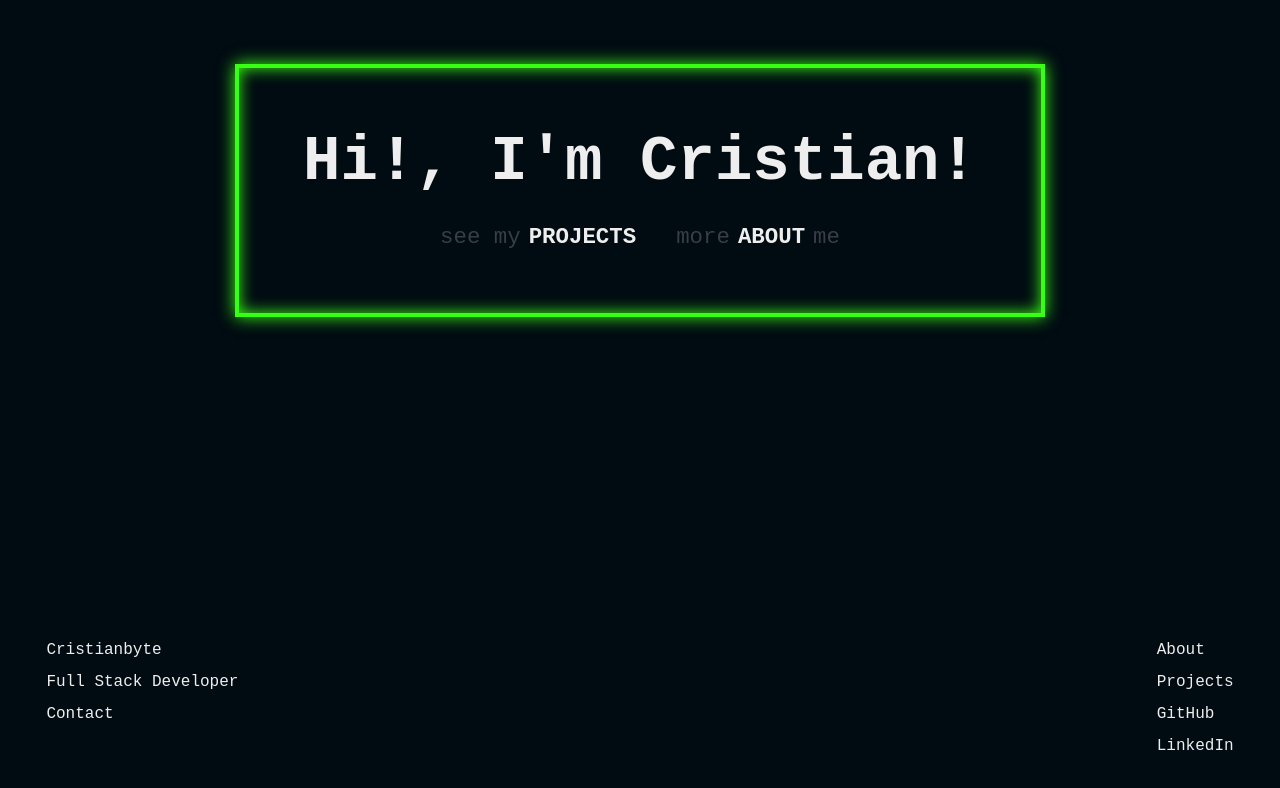
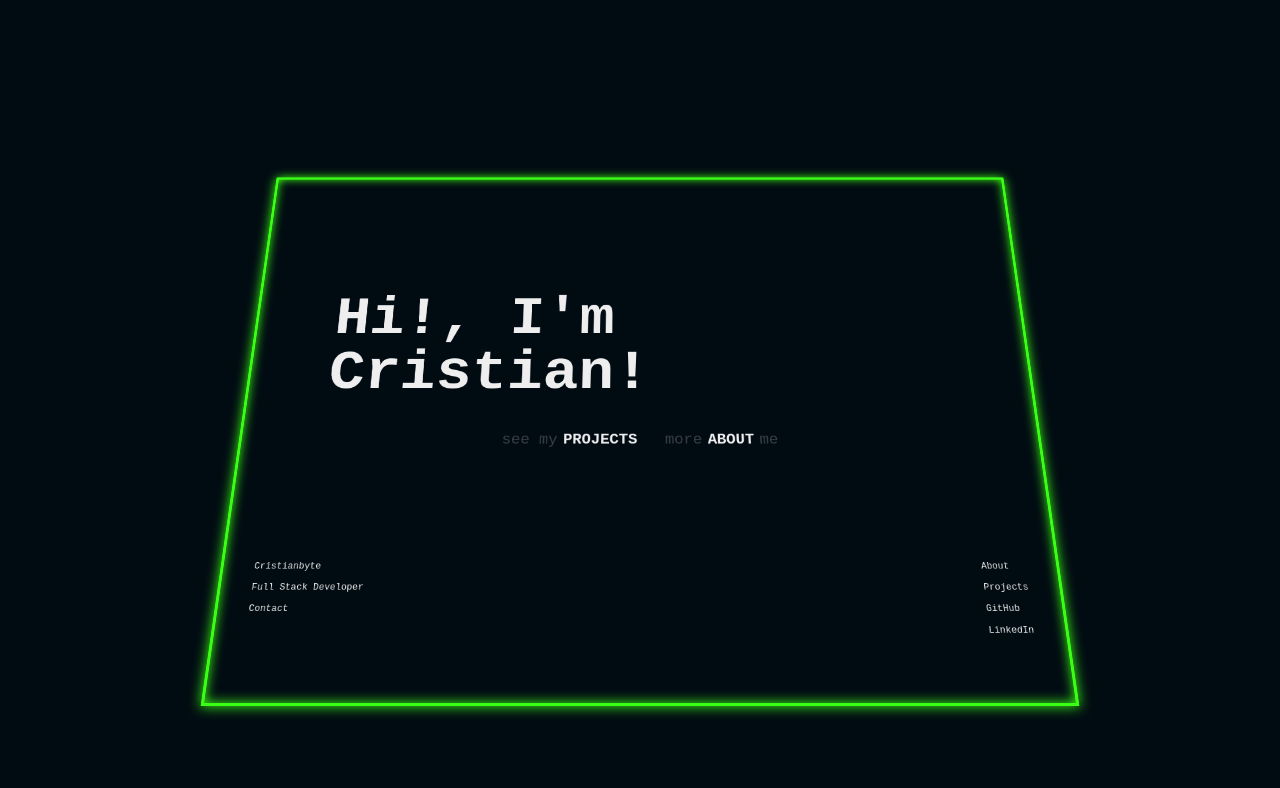
Before and after one commit to cristianbyte/cristianbyte, a React (Vite) app: page / in a window 1280 px wide. Shown: the top 788 px of the page. Built offline with nearby package versions, Linux system fonts and the light colour scheme.

Commit message:
new style

```diff
--- a/src/App.css
+++ b/src/App.css
@@ -5,3 +5,40 @@
   --white: #EEEEEE;
   --greeNeon: #39FF14;
 }
+
+.app__scene{
+  display: flex;
+  justify-content: center;
+  align-items: center;
+  width: 100vw;
+  height: 100vh;
+  perspective: 1000px;
+  background-color: var(--black);
+  overflow: hidden;
+}
+
+.app__window{
+  transition: all 1s ease;
+  display: flex;
+  transform-style: preserve-3d;
+  transform: translateZ(-10rem) rotateX(20deg);
+  transform-origin: bottom;
+  animation: moving .01s ease infinite;
+  flex-direction: column;
+  justify-content: center;
+  /* filter: drop-shadow(0rem 0rem .2rem var(--greeNeon)); */
+  border: solid var(--greeNeon) .3rem;
+  box-shadow: 0 0 1rem 0 var(--greeNeon), inset 0 0 1rem 0 var(--greeNeon);
+  height: 100vh;
+  width: 90%;
+}
+
+@keyframes moving {
+  0%,89.9%{
+    transform: translateZ(-20rem) rotateX(20deg);
+    opacity: 1;
+  }90%,100%{
+    opacity: .5;
+    transform: translateZ(-20rem) translateY(2rem) rotateX(80deg);
+  }
+}
--- a/src/App.jsx
+++ b/src/App.jsx
@@ -5,10 +5,12 @@ import './App.css'
 function App() {
 
   return (
-    <>
-      <Header/>
-      <Nav/>
-    </>
+    <div className="app__scene" >
+      <div className="app__window">
+        <Header/>
+        <Nav/>
+      </div>
+    </div>
   );
 }
 
--- a/src/components/header.css
+++ b/src/components/header.css
@@ -1,30 +1,23 @@
 .header{
-    width: 100vw;
-    height: 100vh;
+    width: 100%;
+    height: 100%;
     display: flex;
     flex-direction: column;
-    justify-content: start;
+    justify-content: center;
     align-items: center;
-    background-color: var(--black);
     color: var(--white);
     font-family: monospace;
-    perspective: 1000px;
-    overflow: hidden;
 }
 
 .header__board{
-    margin-top: 5%;
     display: flex;
     flex-direction: column;
-    justify-content: center;
-    gap: 2rem;
-    transform-style: preserve-3d;
-    transform-origin: 0 -300%;
-    animation: appear .5s ease-in-out forwards;
-    border: .3rem solid var(--greeNeon);
-    box-shadow:  0 0 1rem 0 var(--greeNeon),inset 0 0 1rem var(--greeNeon);
-    padding: 5%;
+    gap: 3rem;
+    width: 80%;
+    height: 50%;
 }
+
+
 
 @keyframes appear {
     0%,20%,40%{
@@ -43,7 +36,7 @@
     opacity: 0;
     pointer-events: none;
     font-weight: bold;
-    font-size: calc(3vh + 3vw);
+    font-size: calc(3vh + 5vw);
     animation: appear 1s .5s ease forwards;
 
 }
--- a/src/components/header.jsx
+++ b/src/components/header.jsx
@@ -2,19 +2,10 @@ import './header.css'
 
 export default function Header(){
 
-    function revert(e){
-        e.target.childNodes.forEach(el => {
-            el.classList.add('reverse-appear-animation');
-        })
-        setTimeout(()=>{
-            e.target.classList.add('reverse-appear-animation');
-        },1500)
-    }
-
     return (
         <>
             <div className="header"  >
-                <div className="header__board "  onClick={revert} >
+                <div className="header__board" >
                     <h1 className="header__title" >Hi!, I'm Cristian!</h1>
                     <div className="header__options">
                         <a href="https://github.com/cristianbyte/" target="_blank" >
--- a/src/components/nav.css
+++ b/src/components/nav.css
@@ -1,6 +1,7 @@
 .nav{
     position: absolute;
     bottom: 0;
+    height: 20%;
     width: 94%;
     display: flex;
     align-items: start;
@@ -9,20 +10,16 @@
     overflow: hidden;
     text-transform: capitalize;
     padding: 3%;
+    font-size: .8rem;
 }
 
 .nav__links{
-    display: flex;
-}
-.nav__links ul{
     display: flex;
     flex-direction: column;
     color: var(--white);
 }
 
-.nav__links ul li{
-    color: var(--white);
-    font-size: 1rem;
+.nav__links a{
     padding: .5rem ;
 }
 
@@ -34,14 +31,38 @@
 .nav__info *{
     transition: transform .4s ease;
     color: var(--white);
-    font-size: 1rem;
     padding: .5rem;
     animation: stopMotionR 2s ease-in-out;
 }
 
-.nav__info > *:hover,.nav__links ul li:hover{
+.nav__info > *:hover,.nav__links a:hover{
    background-color: var(--greeNeon);
    color: var(--black);
    animation: appear .3s ease;
    font-weight: bold;
+   opacity: 1;
 }
+
+
+.nav__info > * , .nav__links > *{
+    opacity: 0;
+    color: var(--white);
+    animation: appear 1s ease forwards;
+}
+
+.nav__info > *:nth-child(1){ animation-delay: .2s;}
+.nav__info > *:nth-child(2){ animation-delay: .3s;}
+.nav__info > *:nth-child(3){ animation-delay: .4s;}
+
+.nav__links > *:nth-child(1){ animation-delay: .2s;}
+.nav__links > *:nth-child(2){ animation-delay: .3s;}
+.nav__links > *:nth-child(3){ animation-delay: .4s;}
+.nav__links > *:nth-child(4){ animation-delay: .5s;}
+
+@keyframes appear {
+    0%,50%{
+        opacity: 0;
+    }20%,100%{
+        opacity: 1;
+    }
+}
--- a/src/components/nav.jsx
+++ b/src/components/nav.jsx
@@ -5,17 +5,15 @@ export default function Nav(){
     return (
         <div className="nav">
             <div className="nav__info">
-                <a href="#">cristianbyte</a>
-                <span>Full Stack Developer</span>
-                <a href="mailto:charlsmaritz@gmail.com">Contact</a>
+                <a data-delay='1' href="#">cristianbyte</a>
+                <span data-delay='2'>Full Stack Developer</span>
+                <a data-delay='3' href="mailto:charlsmaritz@gmail.com">Contact</a>
             </div>
             <div className="nav__links">
-                <ul>
-                    <li>about</li>
-                    <li>projects</li>
-                    <li>GitHub</li>
-                    <li>LinkedIn</li>
-                </ul>
+                <a href='#' data-delay='1' >about</a>
+                <a href='#' data-delay='2' >projects</a>
+                <a href='#' data-delay='3' >GitHub</a>
+                <a href='#' data-delay='4' >LinkedIn</a>
             </div>
         </div>
         )
```
Also changed, not shown: 1 other file (tests, documents, lock files or other folders).
